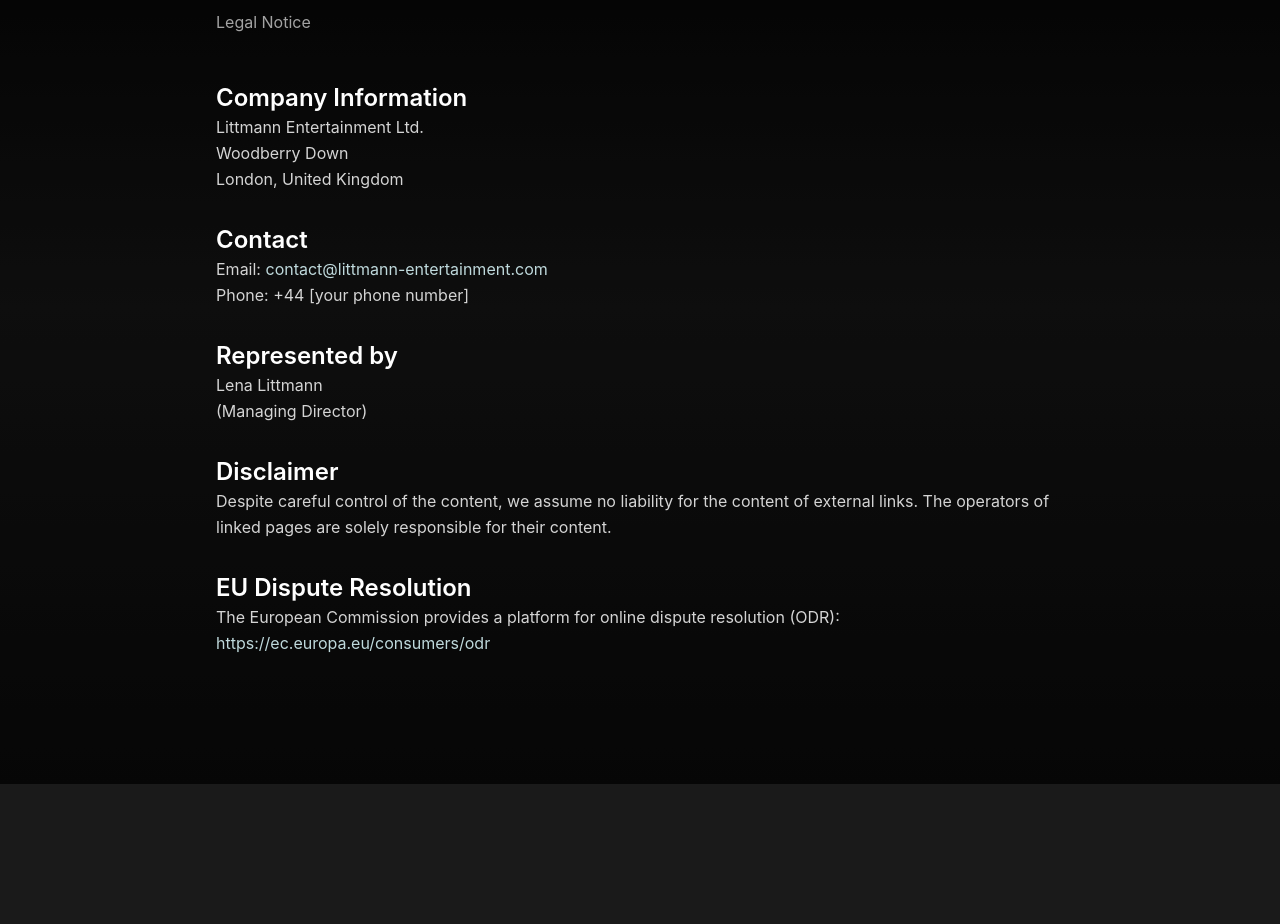
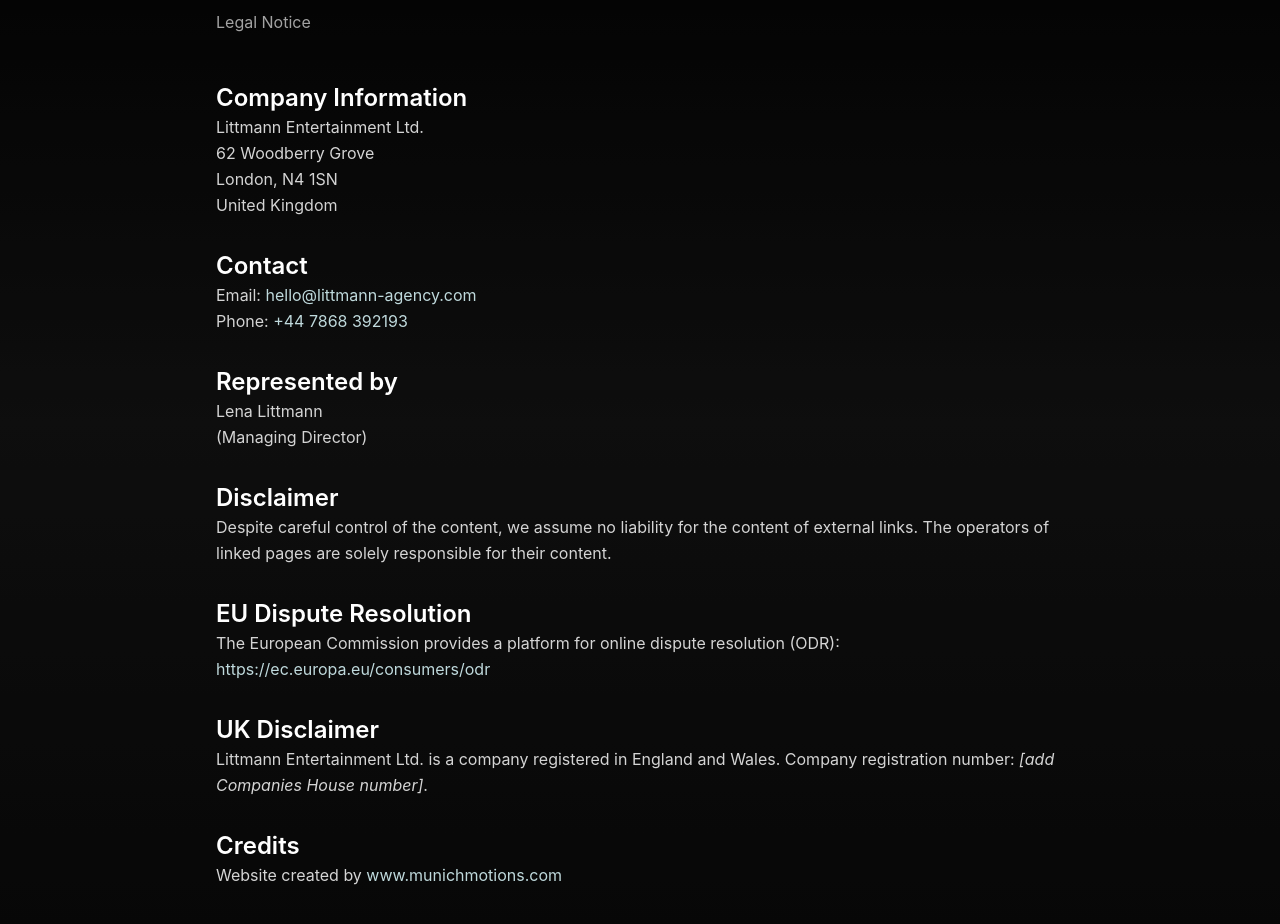
Before and after one commit to LT0PLAY/littmannentertainment, a React (Vite) app: page /imprint in a window 1280 px wide. Shown: the part 170-1094 px from the top of the page. Before the commit the page ends 954 px from the top, so only its background shows below. Built offline with nearby package versions, Linux system fonts and the light colour scheme.

Commit message:
Imprint'

```diff
--- a/src/screens/Imprint/Imprint.tsx
+++ b/src/screens/Imprint/Imprint.tsx
@@ -8,10 +8,8 @@ export default function Imprint() {
 
   return (
     <main className="min-h-screen bg-gradient-to-b from-black via-neutral-900 to-neutral-950 text-neutral-100 relative">
-      {/* Overlay blockiert keine Klicks mehr */}
       <div className="absolute inset-0 bg-black/40 pointer-events-none" />
 
-      {/* Header über allem + große Touch-Zone */}
       <header className="absolute top-0 left-0 right-0 p-4 sm:p-6 md:p-8 z-20">
         <Link to="/" className="inline-block py-2 px-1 hover:opacity-80 transition-opacity">
           <h1 className="text-xl sm:text-2xl tracking-wider font-light">
@@ -20,7 +18,6 @@ export default function Imprint() {
         </Link>
       </header>
 
-      {/* Page content – bleibt unter dem Header */}
       <div className="relative z-10 px-6 py-24 sm:py-32 max-w-4xl mx-auto space-y-12">
         <div className="space-y-3">
           <h1 className="text-4xl font-bold tracking-tight">Imprint</h1>
@@ -32,8 +29,9 @@ export default function Imprint() {
             <h2 className="text-2xl font-semibold text-white">Company Information</h2>
             <p>
               Littmann Entertainment Ltd.<br />
-              Woodberry Down<br />
-              London, United Kingdom
+              62 Woodberry Grove<br />
+              London, N4 1SN<br />
+              United Kingdom
             </p>
           </div>
 
@@ -41,10 +39,14 @@ export default function Imprint() {
             <h2 className="text-2xl font-semibold text-white">Contact</h2>
             <p>
               Email:{" "}
-              <a href="mailto:contact@littmann-entertainment.com" className="text-[#BFD9DC] hover:underline">
-                contact@littmann-entertainment.com
-              </a><br />
-              Phone: +44 [your phone number]
+              <a href="mailto:hello@littmann-agency.com" className="text-[#BFD9DC] hover:underline">
+                hello@littmann-agency.com
+              </a>
+              <br />
+              Phone:{" "}
+              <a href="tel:+447868392193" className="text-[#BFD9DC] hover:underline">
+                +44 7868 392193
+              </a>
             </p>
           </div>
 
@@ -59,8 +61,9 @@ export default function Imprint() {
           <div>
             <h2 className="text-2xl font-semibold text-white">Disclaimer</h2>
             <p>
-              Despite careful control of the content, we assume no liability for the content of external links.
-              The operators of linked pages are solely responsible for their content.
+              Despite careful control of the content, we assume no liability for the content of
+              external links. The operators of linked pages are solely responsible for their
+              content.
             </p>
           </div>
 
@@ -78,6 +81,29 @@ export default function Imprint() {
               </a>
             </p>
           </div>
+
+          <div>
+            <h2 className="text-2xl font-semibold text-white">UK Disclaimer</h2>
+            <p>
+              Littmann Entertainment Ltd. is a company registered in England and Wales.
+              Company registration number: <em>[add Companies House number]</em>.
+            </p>
+          </div>
+
+          <div>
+            <h2 className="text-2xl font-semibold text-white">Credits</h2>
+            <p>
+              Website created by{" "}
+              <a
+                href="https://www.munichmotions.com"
+                target="_blank"
+                rel="noopener noreferrer"
+                className="text-[#BFD9DC] hover:underline"
+              >
+                www.munichmotions.com
+              </a>
+            </p>
+          </div>
         </section>
       </div>
     </main>
```
